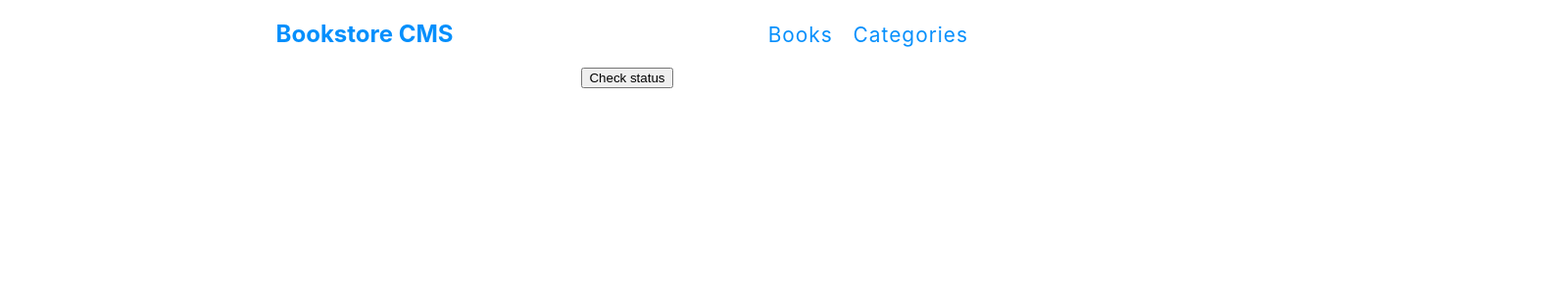
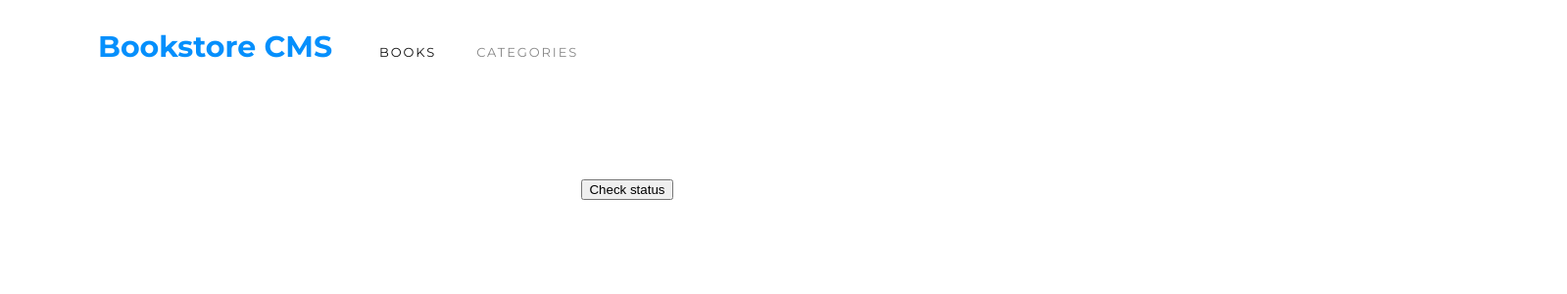
Before and after one commit to Benmuiruri/bookstore, a React (Create React App) app: page /categories in a window 1280 px wide. Shown: the top 300 px of the page at 98% size, 1599 px wide, since content can reach past the window. Built offline with nearby package versions, Linux system fonts and the light colour scheme.

Commit message:
Style nav header

```diff
--- a/src/components/UI/Header.module.css
+++ b/src/components/UI/Header.module.css
@@ -1,4 +1,13 @@
 .header {
   color: #058ffc;
-  background-color: #fff;
+  width: 15rem;
+  height: 2.313rem;
+  margin: 0.375rem 2.938rem 0.125rem 0;
+  font-family: Montserrat;
+  font-size: 1.875rem;
+  font-weight: bold;
+  font-stretch: normal;
+  font-style: normal;
+  line-height: normal;
+  letter-spacing: normal;
 }
--- a/src/components/UI/Navigation.js
+++ b/src/components/UI/Navigation.js
@@ -3,12 +3,15 @@ import Header from './Header';
 import styles from './Navigation.module.css';
 
 function Navigation() {
-  const links = [
+  const mainLinks = [
     {
       id: 1,
       path: '/',
       text: 'Books',
     },
+  ];
+
+  const subLinks = [
     {
       id: 2,
       path: '/categories',
@@ -20,9 +23,24 @@ function Navigation() {
     <nav className={styles.headerNav}>
       <Header />
       <ul className={styles.navigation}>
-        {links.map((link) => (
+        {mainLinks.map((link) => (
           <li key={link.id} className={styles.navLink}>
-            <NavLink data-testid={link.id} to={link.path} className={styles.link}>
+            <NavLink
+              data-testid={link.id}
+              to={link.path}
+              className={styles.link}
+            >
+              {link.text}
+            </NavLink>
+          </li>
+        ))}
+        {subLinks.map((link) => (
+          <li key={link.id} className={styles.navLink}>
+            <NavLink
+              data-testid={link.id}
+              to={link.path}
+              className={styles.offLink}
+            >
               {link.text}
             </NavLink>
           </li>
--- a/src/components/UI/Navigation.module.css
+++ b/src/components/UI/Navigation.module.css
@@ -4,17 +4,35 @@
   align-items: baseline;
   color: #058ffc;
   background-color: #fff;
-  justify-content: space-between;
   width: 56vw;
   margin: 0 auto;
+  width: 87.5rem;
+  height: 5.938rem;
+  margin: 0 0 2.375rem;
+  padding: 1.438rem 6.188rem 1.688rem 6.25rem;
 }
 
 .link {
   text-decoration: none;
-  color: #058ffc;
-  padding: 0.5em;
-  font-size: 1.3em;
-  letter-spacing: 0.05em;
+  font-size: 0.813rem;
+  text-transform: uppercase;
+  width: 3.688rem;
+  height: 1rem;
+  margin: 1.125rem 2.563rem 0.688rem 0;
+  letter-spacing: 1.9px;
+  color: #121212;
+}
+
+.offLink {
+  text-decoration: none;
+  text-transform: uppercase;
+  width: 6.563rem;
+  height: 1rem;
+  margin: 1.125rem 41.5rem 0.688rem 0;
+  opacity: 0.5;
+  font-size: 0.813rem;
+  letter-spacing: 1.9px;
+  color: #121212;
 }
 
 .navigation {
--- a/src/index.css
+++ b/src/index.css
@@ -1,27 +1,143 @@
-body {
+@import url('https://fonts.googleapis.com/css2?family=Montserrat:wght@300;400;500;700&display=swap');
+
+html,
+body,
+div,
+span,
+applet,
+object,
+iframe,
+h1,
+h2,
+h3,
+h4,
+h5,
+h6,
+p,
+blockquote,
+pre,
+a,
+abbr,
+acronym,
+address,
+big,
+cite,
+code,
+del,
+dfn,
+em,
+img,
+ins,
+kbd,
+q,
+s,
+samp,
+small,
+strike,
+strong,
+sub,
+sup,
+tt,
+var,
+b,
+u,
+i,
+center,
+dl,
+dt,
+dd,
+ol,
+ul,
+li,
+fieldset,
+form,
+label,
+legend,
+table,
+caption,
+tbody,
+tfoot,
+thead,
+tr,
+th,
+td,
+article,
+aside,
+canvas,
+details,
+embed,
+figure,
+figcaption,
+footer,
+header,
+hgroup,
+menu,
+nav,
+output,
+ruby,
+section,
+summary,
+time,
+mark,
+audio,
+video {
   margin: 0;
-  font-family:
-    -apple-system,
-    BlinkMacSystemFont,
-    'Segoe UI',
-    'Roboto',
-    'Oxygen',
-    'Ubuntu',
-    'Cantarell',
-    'Fira Sans',
-    'Droid Sans',
-    'Helvetica Neue',
-    sans-serif;
-  -webkit-font-smoothing: antialiased;
-  -moz-osx-font-smoothing: grayscale;
+  padding: 0;
+  border: 0;
+  font: inherit;
+  vertical-align: baseline;
+  font-family: 'Montserrat', sans-serif;
 }
 
-code {
-  font-family:
-    source-code-pro,
-    Menlo,
-    Monaco,
-    Consolas,
-    'Courier New',
-    monospace;
+/* HTML5 display-role reset for older browsers */
+article,
+aside,
+details,
+figcaption,
+figure,
+footer,
+header,
+hgroup,
+menu,
+nav,
+section {
+  display: block;
 }
+
+body {
+  line-height: 1;
+}
+
+blockquote,
+q {
+  quotes: none;
+}
+
+blockquote::before,
+blockquote::after,
+q::before,
+q::after {
+  content: '';
+  content: none;
+}
+
+table {
+  border-collapse: collapse;
+  border-spacing: 0;
+}
+
+strong,
+b {
+  font-weight: bold;
+}
+
+em,
+i {
+  font-style: italic;
+}
+
+a img {
+  border: none;
+}
+
+/* END RESET */
```
